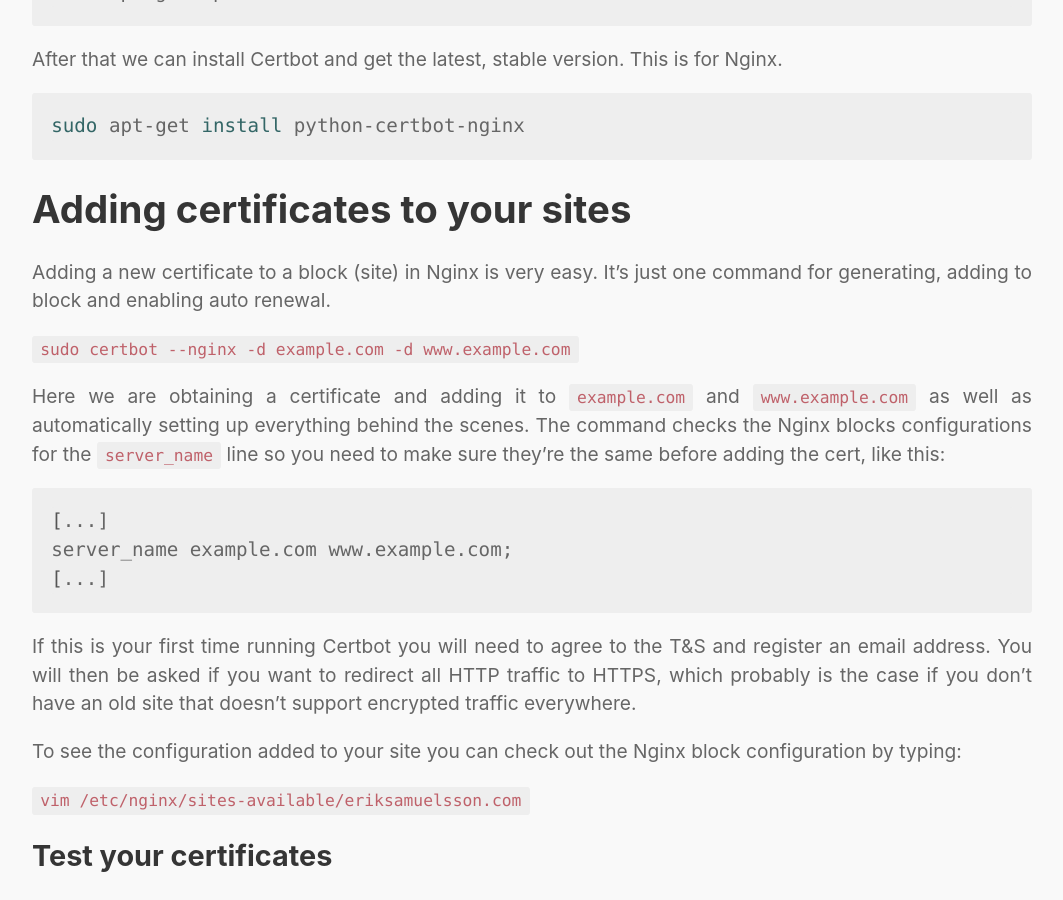
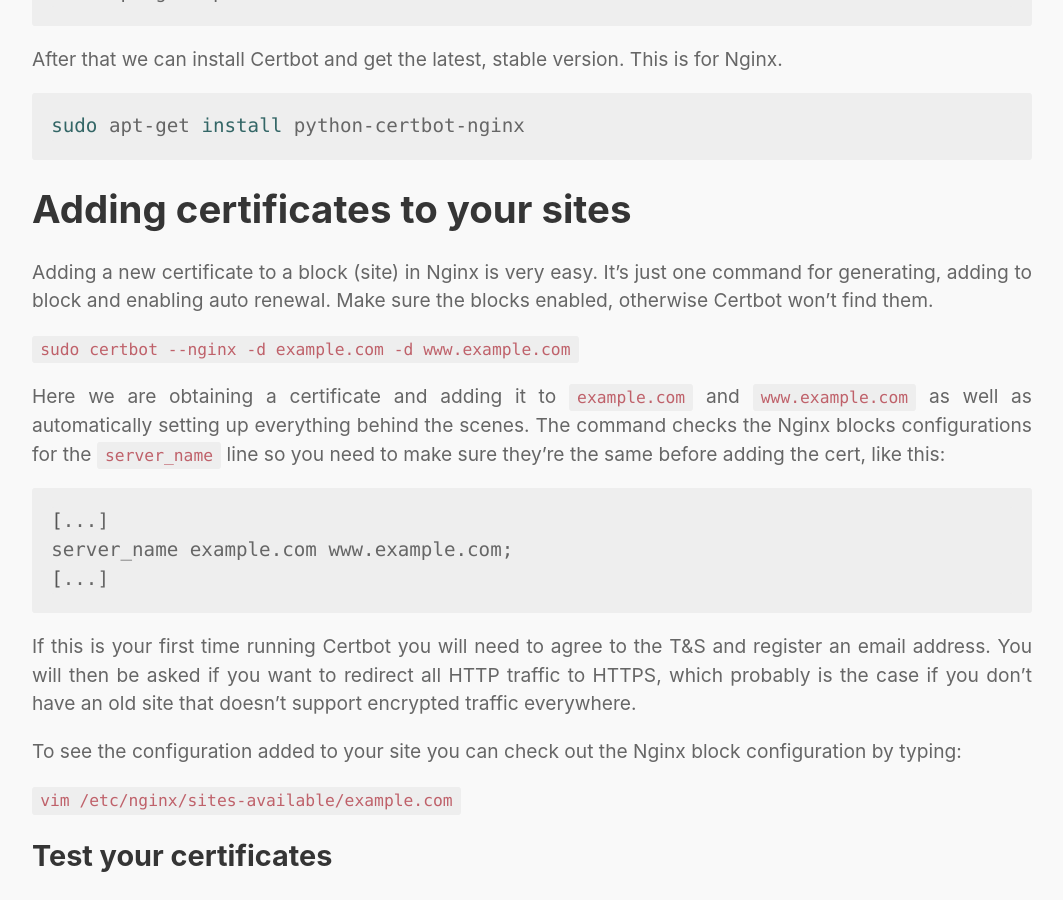
Before and after one commit to samuelsson/samuelsson-homepage, a Jekyll site: the page built from _posts/2018-11-19-add-https-to-nginx-blocks-with-lets-encrypt.md, in a window 1280 px wide and 900 px high, scrolled down 1622 px. Shown: the whole window, without its empty margins (108-1171 px from the left). Built offline with Jekyll 4.4.1, drawn with Linux system fonts in a browser that asks for light colours.

```diff
--- a/_posts/2018-11-19-add-https-to-nginx-blocks-with-lets-encrypt.md
+++ b/_posts/2018-11-19-add-https-to-nginx-blocks-with-lets-encrypt.md
@@ -42,7 +42,7 @@
 
 # Adding certificates to your sites
 Adding a new certificate to a block (site) in Nginx is very easy. It’s just one command for generating, adding to block
-and enabling auto renewal.
+and enabling auto renewal. Make sure the blocks enabled, otherwise Certbot won't find them.
 
 `sudo certbot --nginx -d example.com -d www.example.com`
 
@@ -62,7 +62,7 @@
 
 To see the configuration added to your site you can check out the Nginx block configuration by typing:
 
-`vim /etc/nginx/sites-available/eriksamuelsson.com`
+`vim /etc/nginx/sites-available/example.com`
 
 ## Test your certificates
 We need to make sure that everything is working properly before relaxing and forgetting about SSL certificates (that’s a
```
